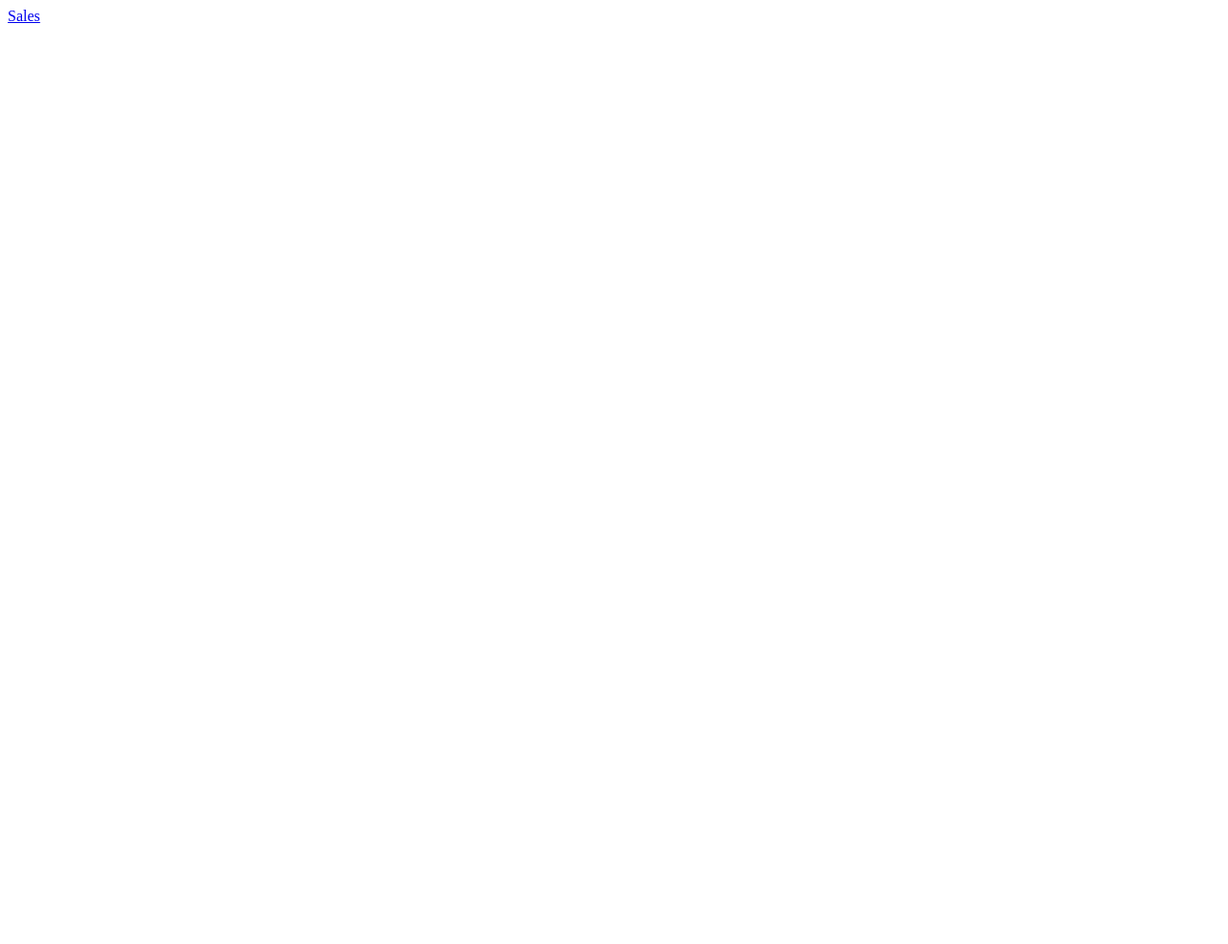
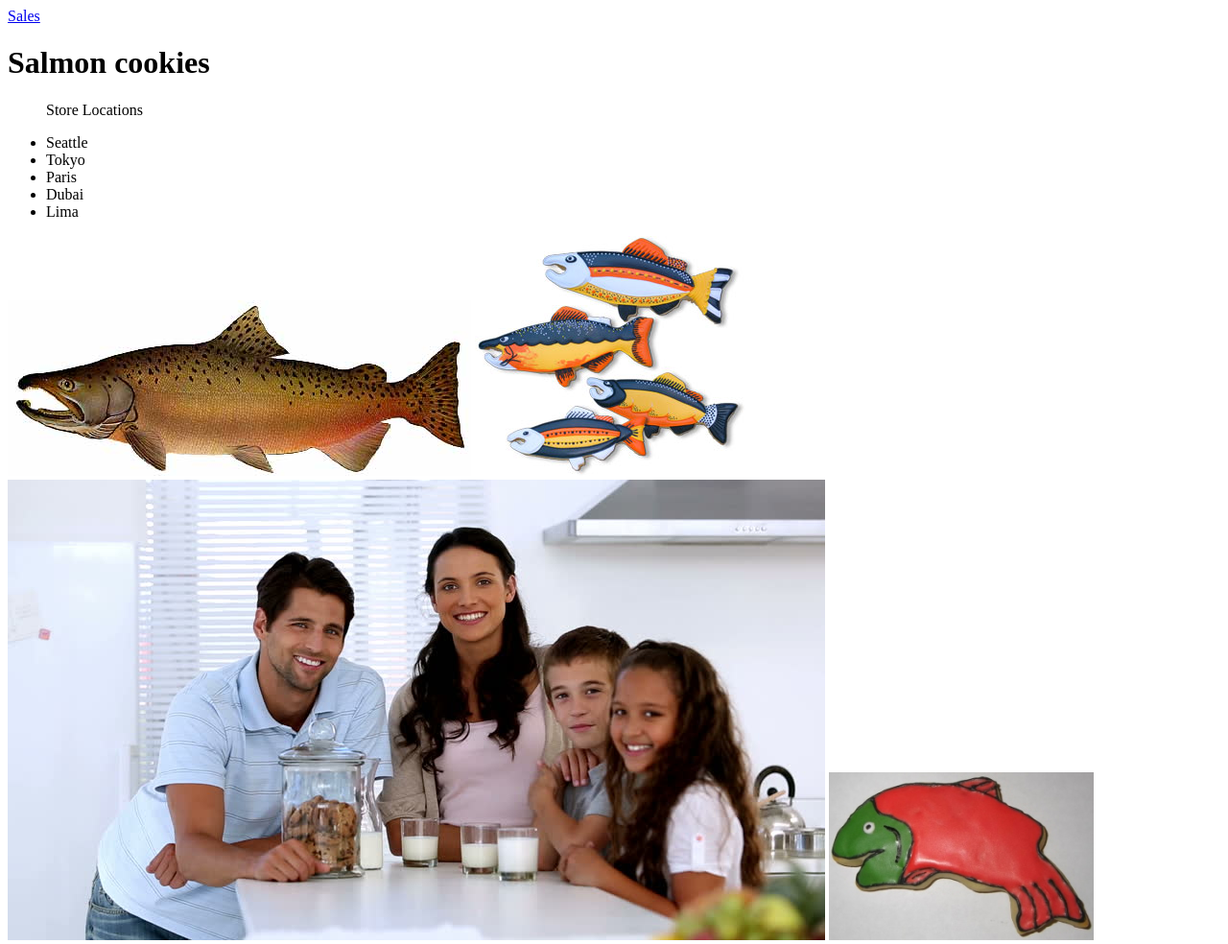
Before and after one commit to Arturovaladez1/cookie-stand, a plain HTML site: page index.html in a window 1280 px wide. Shown: the top 984 px of the page at 96% size. Before the commit the page ends 800 px from the top, so only its background shows below. Drawn offline with Linux system fonts and the light colour scheme.

Commit message:
updatelab08

```diff
--- a/index.html
+++ b/index.html
@@ -4,9 +4,27 @@
   <meta charset="UTF-8">
   <meta http-equiv="X-UA-Compatible" content="IE=edge">
   <meta name="viewport" content="width=device-width, initial-scale=1.0">
-  <title>Document</title>
+  <title>Salmon Cookies</title>
   <a href="html/Sales.html">Sales</a>
 </head>
 <body>
+  <header>
+    <h1> Salmon cookies </h1>
+    <ul>
+      <p> Store Locations</p>
+      <li>Seattle</li>
+      <li>Tokyo</li>
+      <li>Paris</li>
+      <li>Dubai</li>
+      <li>Lima</li>
+    </ul>
+  </header>
+  <main>
+      <img src="img/chinook.jpg" alt="">
+      <img src="img/fish.jpg" alt="">
+      <img src="img/family.jpg" alt="">
+      <img src="img/frosted-cookie.jpg" alt="">
+      <img src="img/shirt.jpg" alt="">
+  </main>
 </body>
 </html>
```
Also changed, not shown: img/chinook.jpg (added), img/cutter.jpeg (added), img/family.jpg (added), img/fish.jpg (added), img/frosted-cookie.jpg (added), img/shirt.jpg (added).
